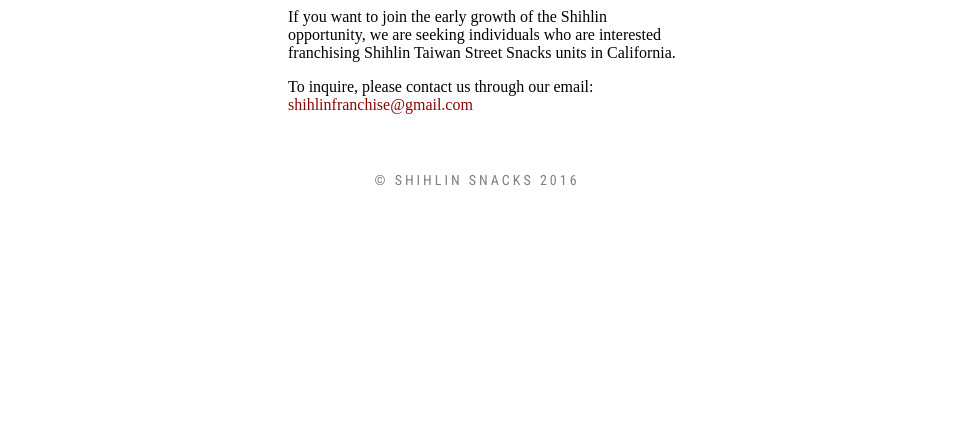
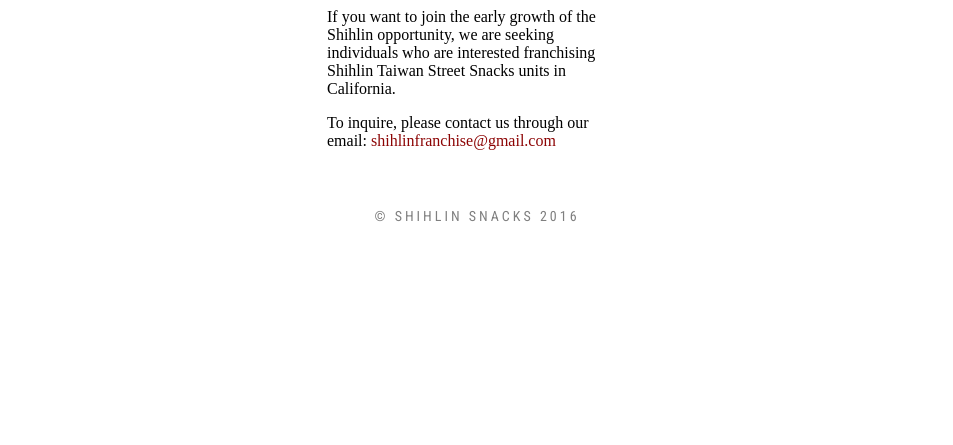
Before and after one commit to brandonch9/shihlin, a plain HTML site: page franchise.html in a window 1280 px wide. Shown: the part 355-800 px from the top of the page, without its empty margins (163-1116 px from the left). Drawn offline with nearby package versions, Linux system fonts and the light colour scheme; a web font is replaced by a local one.

Commit message:
fixed bugs

```diff
--- a/franchise.html
+++ b/franchise.html
@@ -15,7 +15,7 @@
 		<li class="site-nav__item" id="nav__menu"><a href="#">Menu</a></li>
 		<li class="site-nav__item"><a href="about.html">About</a></li>
 		<li class="site-nav__item"><a href="location.html">Location</a></li>
-		<li class="site-nav__item"><a href="Franchise.html">Franchise</a></li>
+		<li class="site-nav__item"><a href="franchise.html">Franchise</a></li>
 	</ul>
 	<div class="site-nav__mobile-menu">
 		<ul class="mobile-menu__list">
--- a/style.css
+++ b/style.css
@@ -471,7 +471,10 @@
     margin-top: 12px;
 }
 .site-about, .site-franchise {
-	margin-left: 16em;
+	/*margin-left: 16em;
+    margin-top: 6em;*/
+    width: 300px;
+    margin: 0 auto;
     margin-top: 6em;
 }
 .site-about__header {
@@ -484,5 +487,5 @@
 
 .site-about__copy {
 	font-family: 'buenard';
-    width: 389px;
+    width: 100%;
 }
```
Also changed, not shown: beverages.html (+1 -1 lines), crispychicken.html (+1 -1 lines), index.html (+1 -1 lines), location.html (+1 -1 lines), meals.html (+1 -1 lines), snacks.html (+1 -1 lines), banner.png (renamed from banner.PNG).
